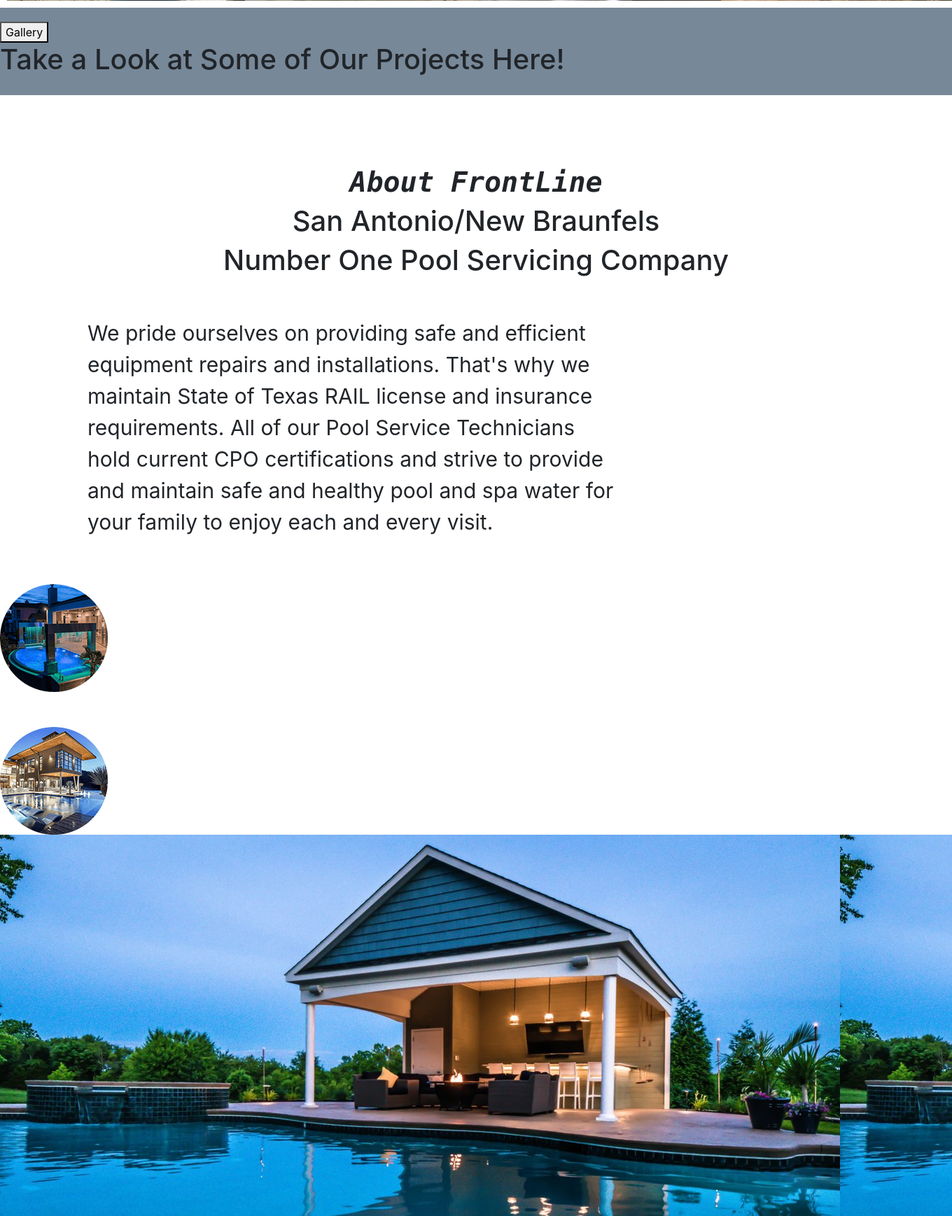
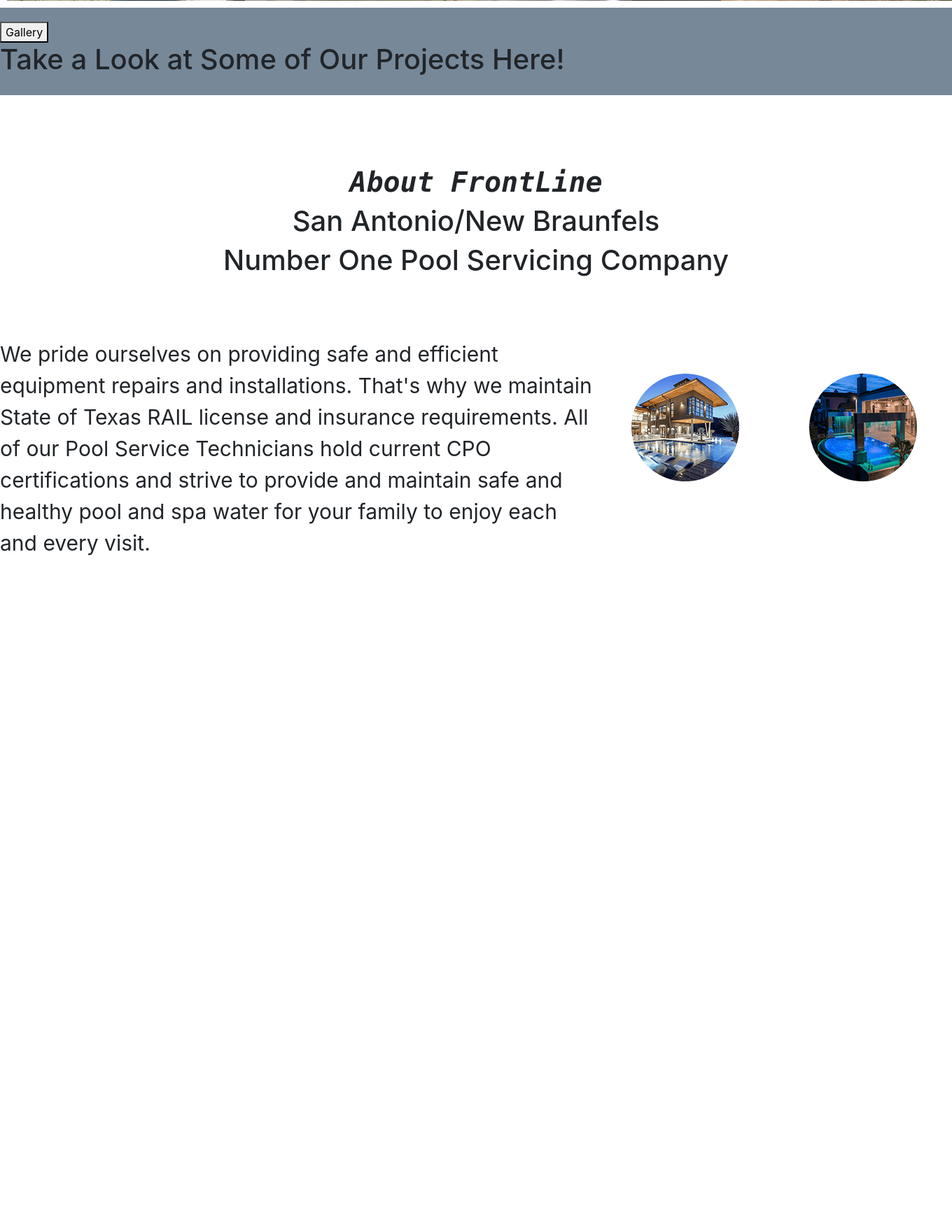
Before and after one commit to ceeya12/frontline, a Flask app: page / in a window 1360 px wide; the page is wider, and only the part inside the window is pictured. Shown: the part 1942-3680 px from the top of that part at 70% size. After the commit the page ends 2736 px from the top of that part, so only its background shows below. Run offline with Flask 2, Linux system fonts and the light colour scheme; some libraries are stand-ins or nearby versions.

Commit message:
Homepage update added images paragraphs icons delete last image on page

```diff
--- a/templates/AboutUsPage.html
+++ b/templates/AboutUsPage.html
@@ -47,6 +47,11 @@
     transform: rotate(359deg);
   }
 }
+
+navbar{
+  background-color: rgba(128, 128, 128,0.5);
+}
+
     </style>
 
   </head>
--- a/templates/ServicesPage.html
+++ b/templates/ServicesPage.html
@@ -24,7 +24,7 @@
 
       .header{
 
-          width: 100%;
+          width: 100%;z
           height: 100px;
           background-color: red;
           position: fixed;
--- a/templates/homepage.html
+++ b/templates/homepage.html
@@ -389,22 +392,21 @@
 
   <style>
       .paragraph2font{
-          padding-top: 50px;
+          padding-top: 80px;
           display: block;
-          padding-right: 350px;
           font-size: 30px;
-          float: left;
       }
       .paragraph2picture{
-          margin-left: auto;
-          margin-right: auto;
-          padding-top: 50px;
+          float: right;
+          padding: 50px;
       }
+
   </style>
 
   <div>
-      <div class="container">
-            <p class="paragraph2font">
+      <p class="paragraph2font">
+                <img class="paragraph2picture" src="/static/icon-residential.png">
+                <img class="paragraph2picture" src="/static/icon-commerical.png">
                 We pride ourselves on providing safe and efficient
                 equipment repairs and installations. That's why we
                 maintain State of Texas RAIL license and insurance
@@ -412,36 +414,36 @@
                 current CPO certifications and strive to provide and maintain
                 safe and healthy pool and spa water for your family to enjoy
                 each and every visit.
+            </p>
+       </div>
 
-            </p>
-      </div>
-            <div>
-                <img class="paragraph2picture" src="/static/icon-residential.png">
-            </div>
-            <div>
-                <img class="paragraph2picture" src="/static/icon-commerical.png">
 
-            </div>
-  </div>
+
+
+
+
+
+
 
   <style>
        .homepage_bottom{
 
-          padding-top: 75px;
+          padding-top: 100px;
           padding-bottom: 20px;
           margin-top: 0px;
           margin-bottom: 0px;
           height: 750px;
            width: auto;
-          background-color: lightslategray;
           transition: 0.3s;
-           background-image: url("/static/homepage_bottom_pic.jpeg");
+          /* background-image: url("/static/homepage_bottom_pic.jpeg");*/
   }
   </style>
-  <div class="homepage_bottom">
+  <div>
+    <div class="homepage_bottom">
 
-  </div>
 
+    </div>
+</div>
 
 
 
```
Also changed, not shown: other parts of templates/homepage.html (+17 -14 lines), static/homepage_bottom_pic.jpeg (deleted).
